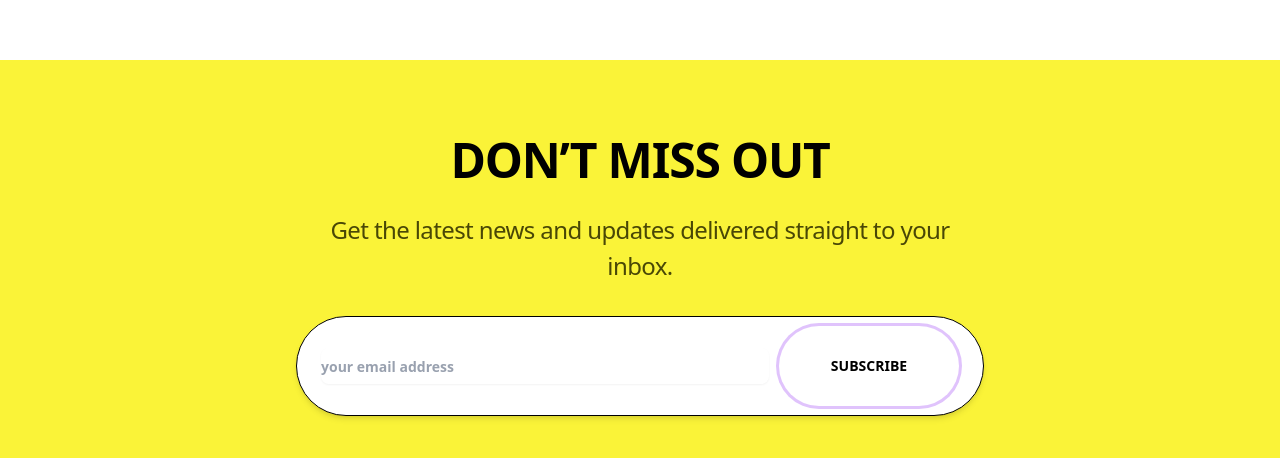
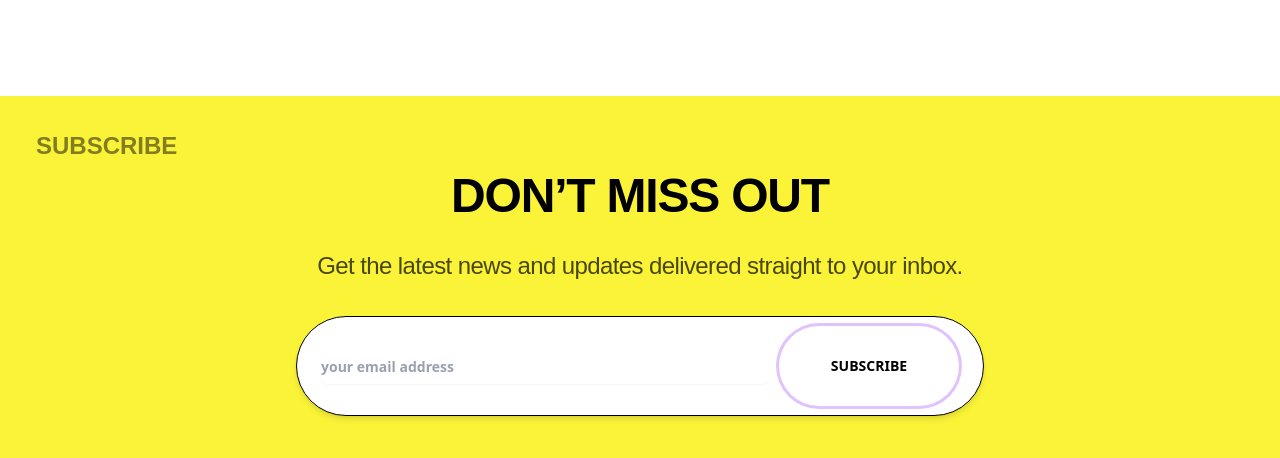
Before and after one commit to john-data-chen/ikg-footer, a React (Vite) app: page / in a window 1280 px wide. Shown: the part 320-778 px from the top of the page. Built offline with nearby package versions, Linux system fonts and the light colour scheme.

Commit message:
feat: update Footer component with consistent styling and additional subscribe label

```diff
--- a/src/components/Footer.tsx
+++ b/src/components/Footer.tsx
@@ -20,10 +20,16 @@ const Footer: React.FC = () => {
       </div>
       {/* 內容 */}
       <div className="mx-auto flex w-full max-w-screen-xl flex-col items-center px-4">
-        <h2 className="mb-4 text-center text-[48px] font-bold tracking-tight text-[#000000] uppercase">
+        <h2
+          className="mb-4 text-center text-[48px] font-bold tracking-tight text-[#000000] uppercase"
+          style={{ fontFamily: 'Outfit, sans-serif' }}
+        >
           Don’t Miss Out
         </h2>
-        <p className="mb-8 max-w-2xl text-center text-[24px] font-normal tracking-tight text-[#494706]">
+        <p
+          className="mb-8 max-w-2xl text-center text-[24px] font-normal tracking-tight text-[#494706]"
+          style={{ fontFamily: 'Outfit, sans-serif' }}
+        >
           Get the latest news and updates delivered straight to your inbox.
         </p>
         <form className="flex h-[100px] w-[688px] items-center gap-2.5 rounded-[70px] border border-black bg-white px-6 py-2 shadow-md">
@@ -42,6 +48,24 @@ const Footer: React.FC = () => {
             SUBSCRIBE
           </Button>
         </form>
+        <div
+          style={{
+            width: 203,
+            height: 24,
+            position: 'absolute',
+            top: 38,
+            left: 36,
+            opacity: 0.5,
+            fontFamily: 'Outfit, sans-serif',
+            fontWeight: 800,
+            fontSize: 24,
+            lineHeight: '100%',
+            letterSpacing: '-2%',
+            pointerEvents: 'none'
+          }}
+        >
+          SUBSCRIBE
+        </div>
       </div>
       {/* 下波浪 */}
       <div className="pointer-events-none absolute bottom-0 left-0 h-8 w-full translate-y-full select-none">
```
